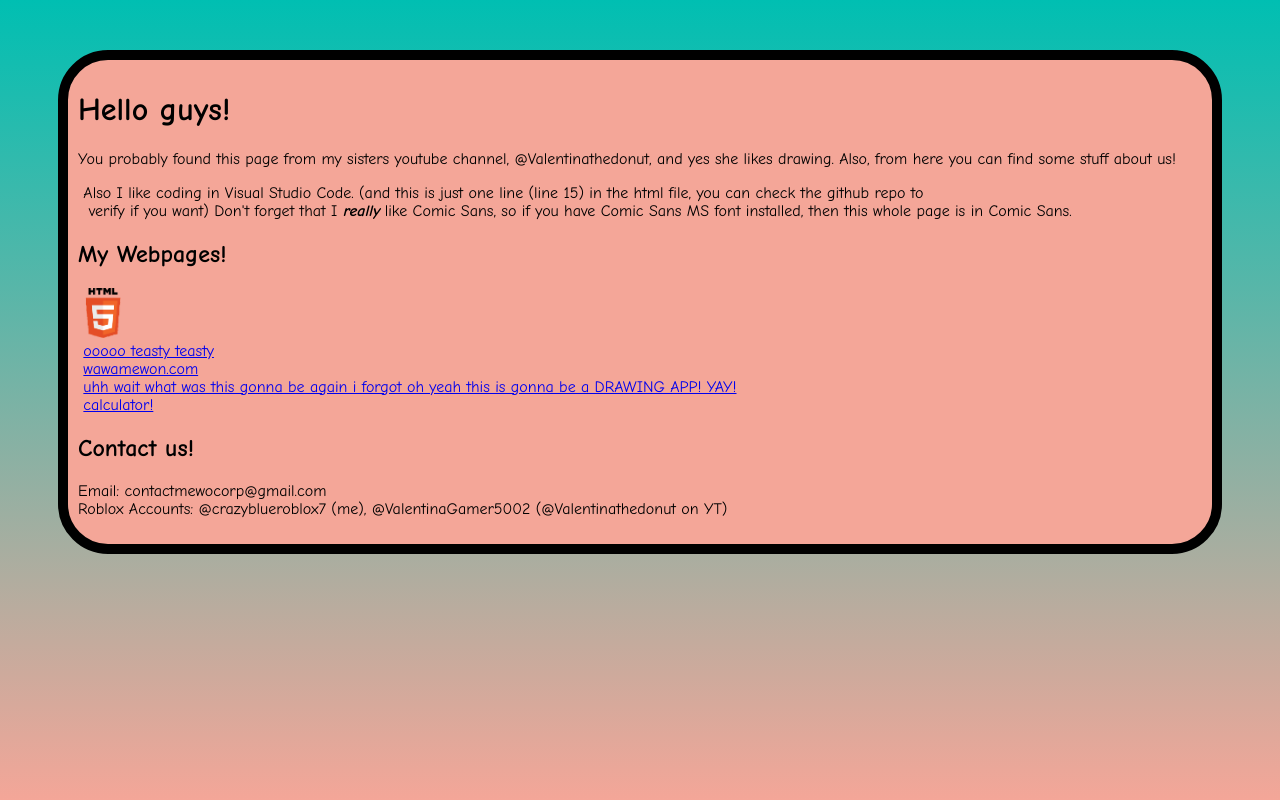
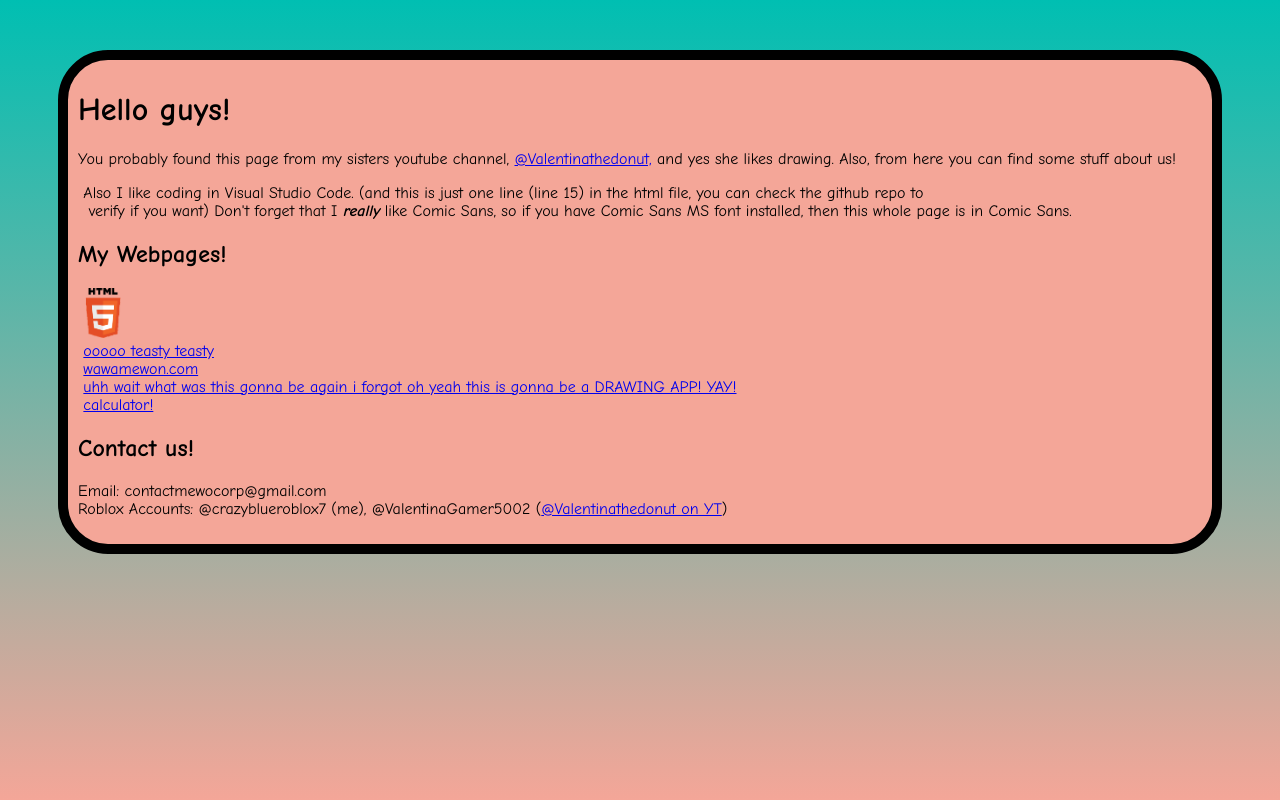
Before and after one commit to crazyblue7/crazyblue7.github.io, a plain HTML site: page index.html in a window 1280 px wide. Drawn offline with Linux system fonts and the light colour scheme.

Commit message:
added urls to @valentinathedonut's handle

```diff
--- a/index.html
+++ b/index.html
@@ -11,7 +11,7 @@
     <body>
         <div id="main">
             <h1>Hello guys!</h1>
-            <p>You probably found this page from my sisters youtube channel, @Valentinathedonut, and yes she likes drawing. Also, from here you can find some stuff about us! </p>
+            <p>You probably found this page from my sisters youtube channel, <a href="https://www.youtube.com/@Valentinathedonut/">@Valentinathedonut,</a> and yes she likes drawing. Also, from here you can find some stuff about us! </p>
             <p>&nbsp;Also I like coding in Visual Studio Code. (and this is just one line (line 15) in the html file, you can check the github repo to <br>&nbsp; verify if you want) Don't forget that I <em><strong>really</strong></em> like Comic Sans, so if you have Comic Sans MS font installed, then this whole page is in Comic Sans.</p>
             <h2>My Webpages!</h2>
             <a href="https://developer.mozilla.org/en-US/docs/Web/HTML"><img src="html5logo.png" width="50" height="50"></a>
@@ -24,7 +24,7 @@
             <br>
             &nbsp;<a href="calc/">calculator!</a>
             <h2>Contact us!</h2>
-            <p>Email: contactmewocorp@gmail.com <br> Roblox Accounts: @crazyblueroblox7 (me), @ValentinaGamer5002 (@Valentinathedonut on YT)</p>
+            <p>Email: contactmewocorp@gmail.com <br> Roblox Accounts: @crazyblueroblox7 (me), @ValentinaGamer5002 (<a href="https://www.youtube.com/@Valentinathedonut/">@Valentinathedonut on YT</a>)</p>
         </div>
     </body>
 </html>
--- a/styling.css
+++ b/styling.css
@@ -3,7 +3,7 @@ body {
     background-repeat: no-repeat;
     background-attachment: fixed;
     color: #000;
-    font-family: 'Comic Sans MS', 'Comic Sans', 'Lucida Sans', cursive
+    font-family: 'Comic Sans MS', 'Comic Sans', 'Lucida Sans', sans-serif
 }
 #main {
     padding: 10px;
```
